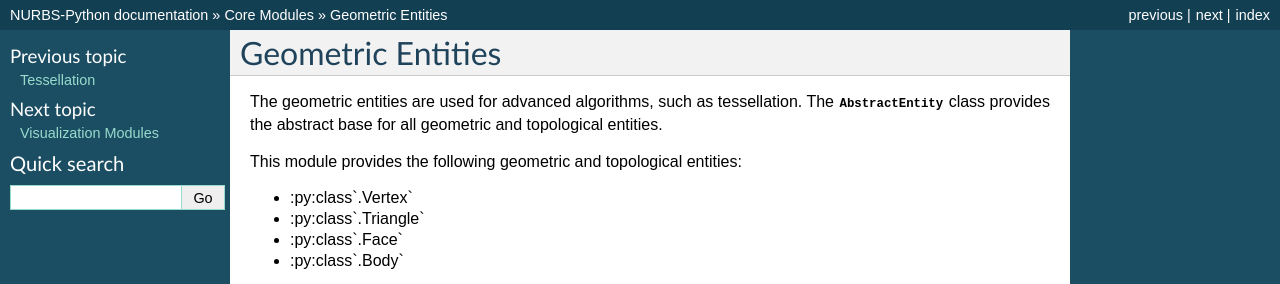
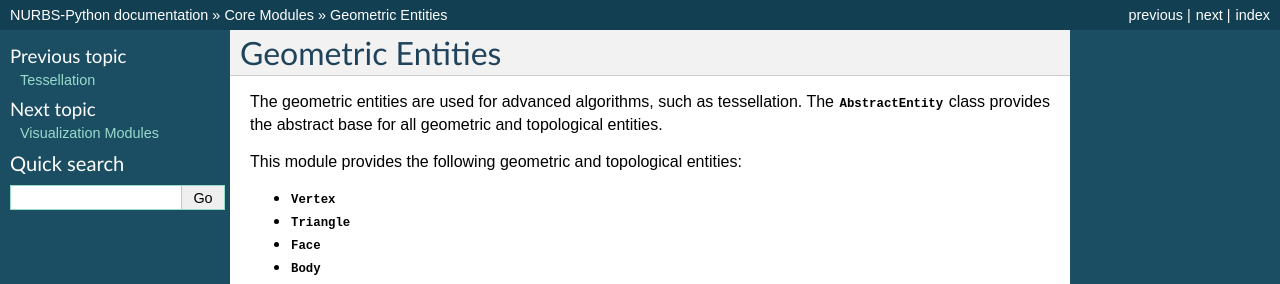
Before and after one commit to orbingol/NURBS-Python, a Sphinx documentation site: the page built from docs/module_elements.rst, in a window 1280 px wide, cut to the strip 0-284 px from the top of the page. Built offline with Sphinx 7.4.7, drawn with Linux system fonts in a browser that asks for light colours; formulas are drawn with MathJax 3.

Commit message:
Fix typo in entity list

```diff
--- a/docs/module_elements.rst
+++ b/docs/module_elements.rst
@@ -6,10 +6,10 @@ provides the abstract base for all geometric and topological entities.
 
 This module provides the following geometric and topological entities:
 
-* :py:class`.Vertex`
-* :py:class`.Triangle`
-* :py:class`.Face`
-* :py:class`.Body`
+* :py:class:`.Vertex`
+* :py:class:`.Triangle`
+* :py:class:`.Face`
+* :py:class:`.Body`
 
 .. automodule:: geomdl.elements
     :members:
```
